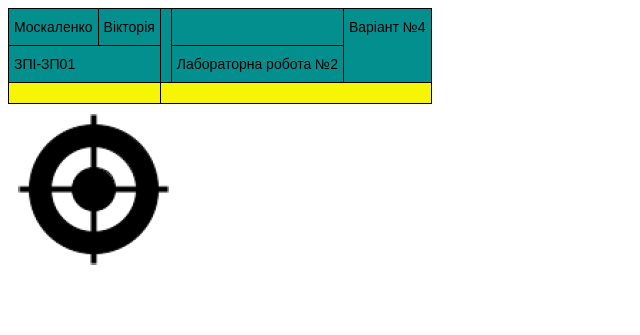
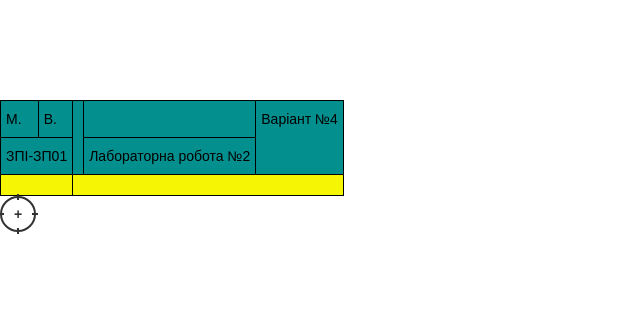
Before and after one commit to ViktoriiaMos/Lab2, a plain HTML site: page Lab2.html in a window 1280 px wide. Shown: the whole page, without its empty margins (0-640 px from the left). Drawn offline with Linux system fonts and the light colour scheme.

Commit message:
add Lab2

```diff
--- a/Lab2.html
+++ b/Lab2.html
@@ -1,3 +1,11 @@
+<!DOCTYPE html>
+<html>
+<head>
+  <title>Lab2</title>
+  <meta charset="utf-8">
+  <meta name="keywords" content="ЗПІ зп-01, KPI" />
+  <link rel="stylesheet" href="style.css">
+</head>
 
 <style type="text/css">
     .tg  {border-collapse:collapse;border-spacing:0;}
@@ -15,8 +23,8 @@
     <table class="tg">
     <thead>
       <tr>
-        <th class="tg-0lax">Москаленко</th>
-        <th class="tg-0lax">Вікторія</th>
+        <th class="tg-0lax">М.</th>
+        <th class="tg-0lax">В.</th>
         <th class="tg-0lax" rowspan="2"></th>
         <th class="tg-0lax"></th>
         <th class="tg-0lax" rowspan="2">Варіант №4</th>
@@ -34,5 +42,7 @@
     </tbody>
     </table>
 
+    <span class="target">
+      +</span>
 
-      <img class="picture" src="2.png" alt="картинка">
+      </html>
--- a/css/style.css
+++ /dev/null
@@ -1,5 +0,0 @@
-.picture{
-    position: absolute;
-    transition: all;
-    transform: translate(125px, 0);
-}
--- /dev/null
+++ b/style.css
@@ -0,0 +1,56 @@
+span{
+    height:40px;
+    width:40px;
+    display:block;
+    position:relative;}
+
+.target{
+    height:32px;
+    width:32px;
+    border:2px #333 solid;
+    border-radius:50px;
+    -webkit-border-radius:50px;
+    -moz-border-radius:50px;
+    font-size:14px;
+    font-family:Arial;
+    font-weight:bold;
+    color:#333;
+    text-align:center;
+    line-height:32px;}
+
+.target:before{
+    content:'';
+    height:2px;
+    width:6px;
+    display:block;
+    position:absolute;
+    top:15px; left:-4px;
+    background:#333;
+    box-shadow:34px 0px 0px #333;
+    -webkit-box-shadow:34px 0px 0px #333;
+    -moz-box-shadow:34px 0px 0px #333;}
+
+.target:after{
+    content:'';
+    height:6px; width:2px;
+    display:block;
+    position:absolute;
+    top:-4px; left:15px;
+    background:#333;
+    box-shadow:0px 34px 0px #333;
+    -webkit-box-shadow:0px 34px 0px #333;
+    -moz-box-shadow:0px 34px 0px #333;}
+body{
+    margin: 100px auto;
+}
+
+
+
+.picture{
+    position: absolute;
+    transition: all;
+    transform: translate(125px, 0);
+}
+  * {
+    background: white;
+  }
```
Also changed, not shown: 2.png (deleted).
